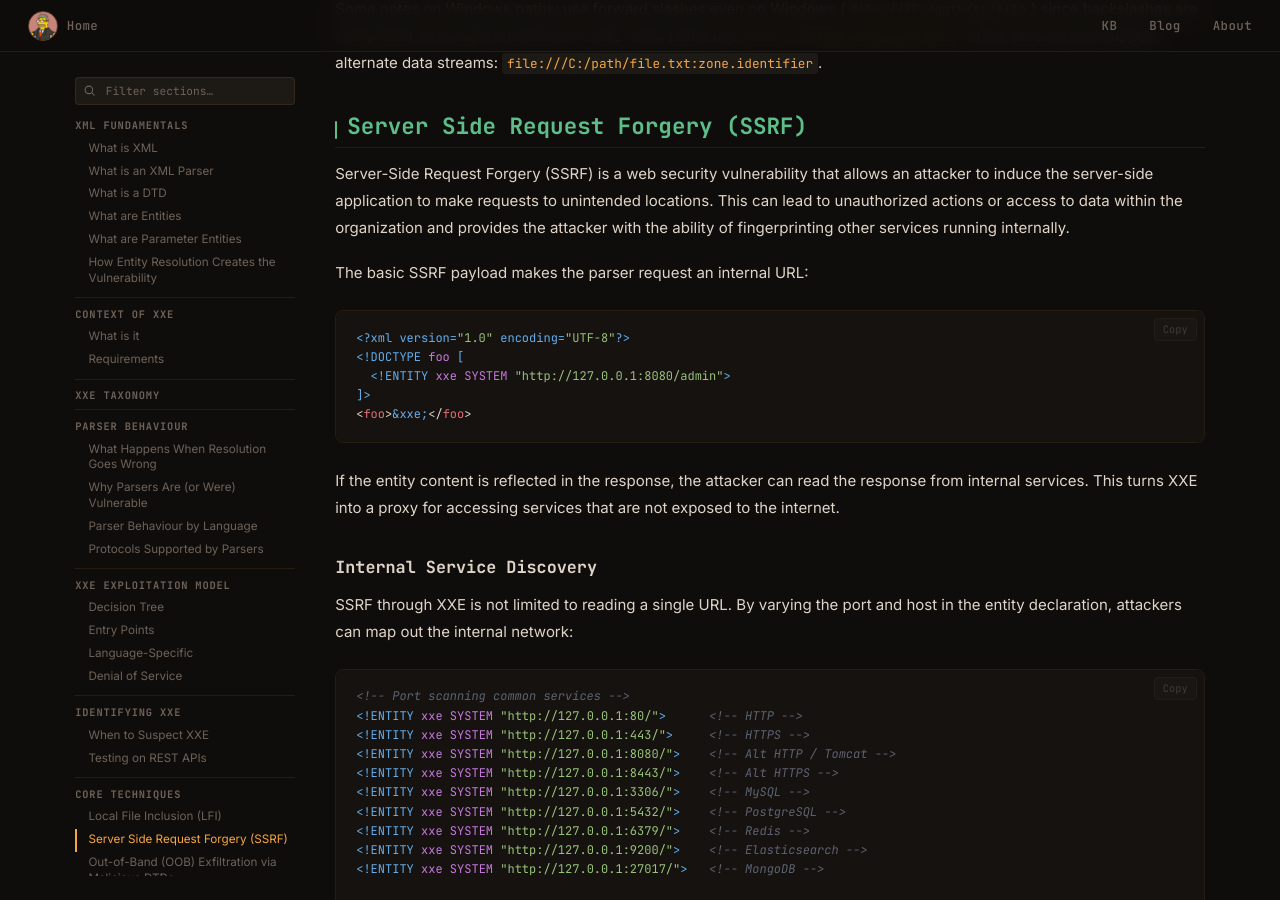
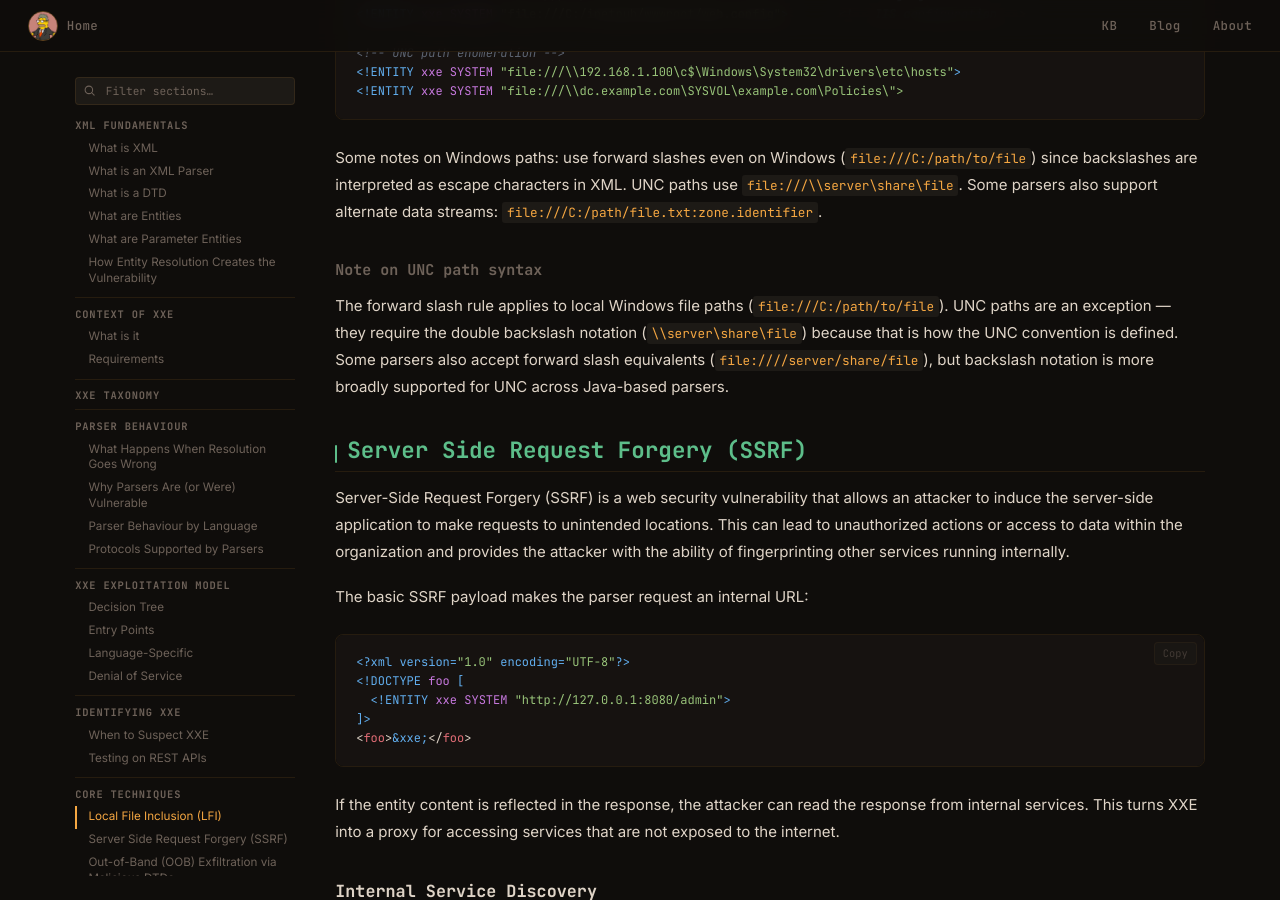
Before and after one commit to HansMolemanPNG/hansmolemanpng.github.io, an MkDocs documentation site: the page built from docs/kb/injection-attacks/xxe.md, in a window 1280 px wide and 900 px high, scrolled down 18739 px. Built offline with MkDocs 1.6.1, drawn with Linux system fonts in a browser that asks for light colours; nearby versions of some CDN libraries; comment, search, counter and statistics services are not loaded; some of the changed text lies outside the part shown.

Commit message:
Update xxe.md

````diff
--- a/docs/kb/injection-attacks/xxe.md
+++ b/docs/kb/injection-attacks/xxe.md
@@ -623,6 +623,10 @@
 
 In this payload, the entity "xxe" will return the content of the file `/etc/passwd` since it is referenced below the definition in the element foo. Depending on the context this may not result in data exfiltration since it depends on how the application returns data.
 
+#### Note on encoding
+The payload above uses `ISO-8859-1` instead of `UTF-8`. This is intentional — some system files contain characters outside the ASCII range but within the Latin-1 charset. Declaring `ISO-8859-1` prevents the parser from failing when it encounters those characters during entity substitution. For files that are pure ASCII, `UTF-8` works equally well.
+
+
 ### Common Unix/Linux files
 
 ```xml
@@ -665,6 +669,10 @@
 ```
 
 Some notes on Windows paths: use forward slashes even on Windows (`file:///C:/path/to/file`) since backslashes are interpreted as escape characters in XML. UNC paths use `file:///\\server\share\file`. Some parsers also support alternate data streams: `file:///C:/path/file.txt:zone.identifier`.
+
+#### Note on UNC path syntax
+The forward slash rule applies to local Windows file paths (`file:///C:/path/to/file`). UNC paths are an exception — they require the double backslash notation (`\\server\share\file`) because that is how the UNC convention is defined. Some parsers also accept forward slash equivalents (`file:////server/share/file`), but backslash notation is more broadly supported for UNC across Java-based parsers.
+
 
 ## Server Side Request Forgery (SSRF)
 
@@ -873,7 +881,7 @@
 <foo>&a;&a;&a;&a;&a;&a;&a;&a;&a;&a;&a;&a;&a;&a;&a;&a;&a;&a;&a;&a;</foo>
 ```
 
-Both attacks cause memory exhaustion, CPU exhaustion, disk exhaustion and denial of service.
+Both attacks cause memory exhaustion, CPU exhaustion, disk exhaustion (in some cases) and denial of service.
 
 -----
 
````
